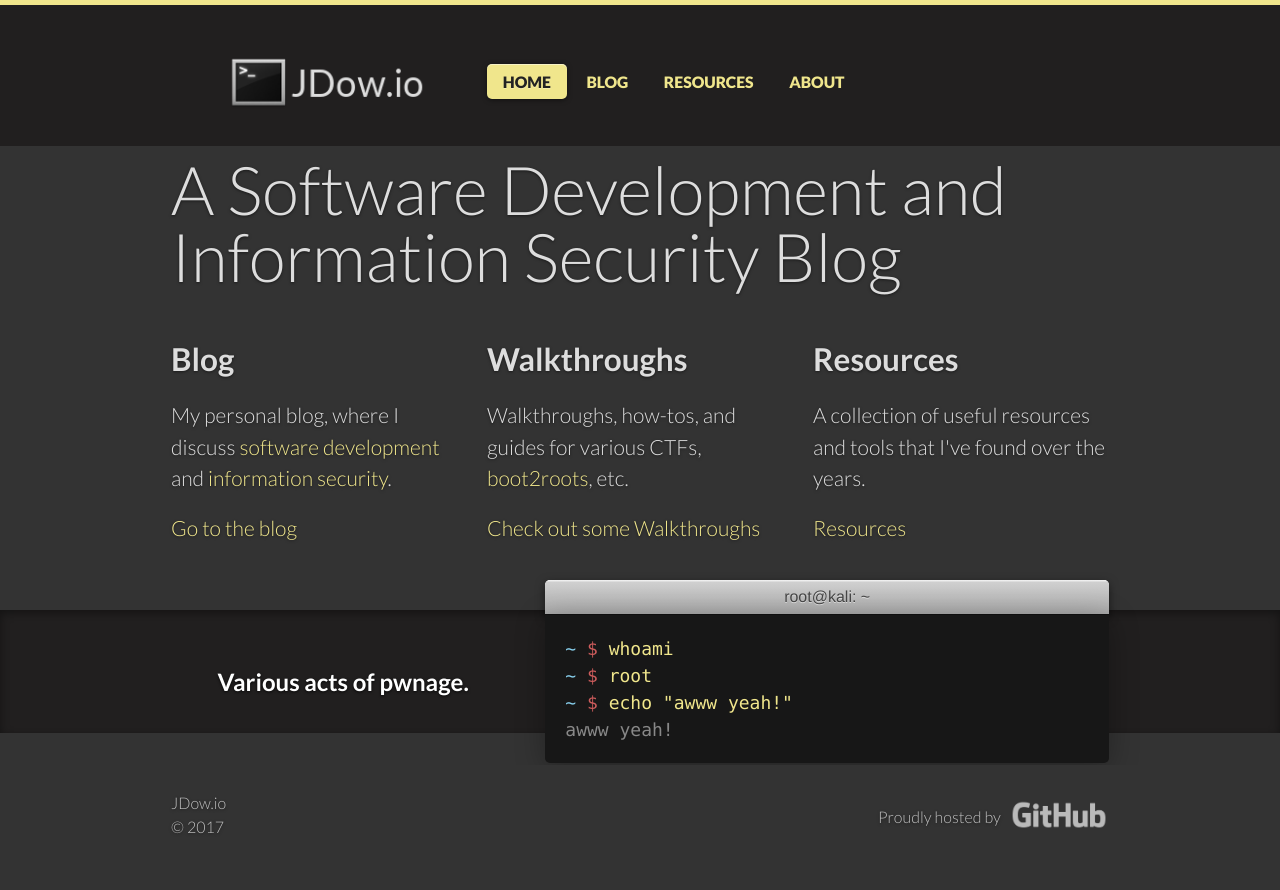
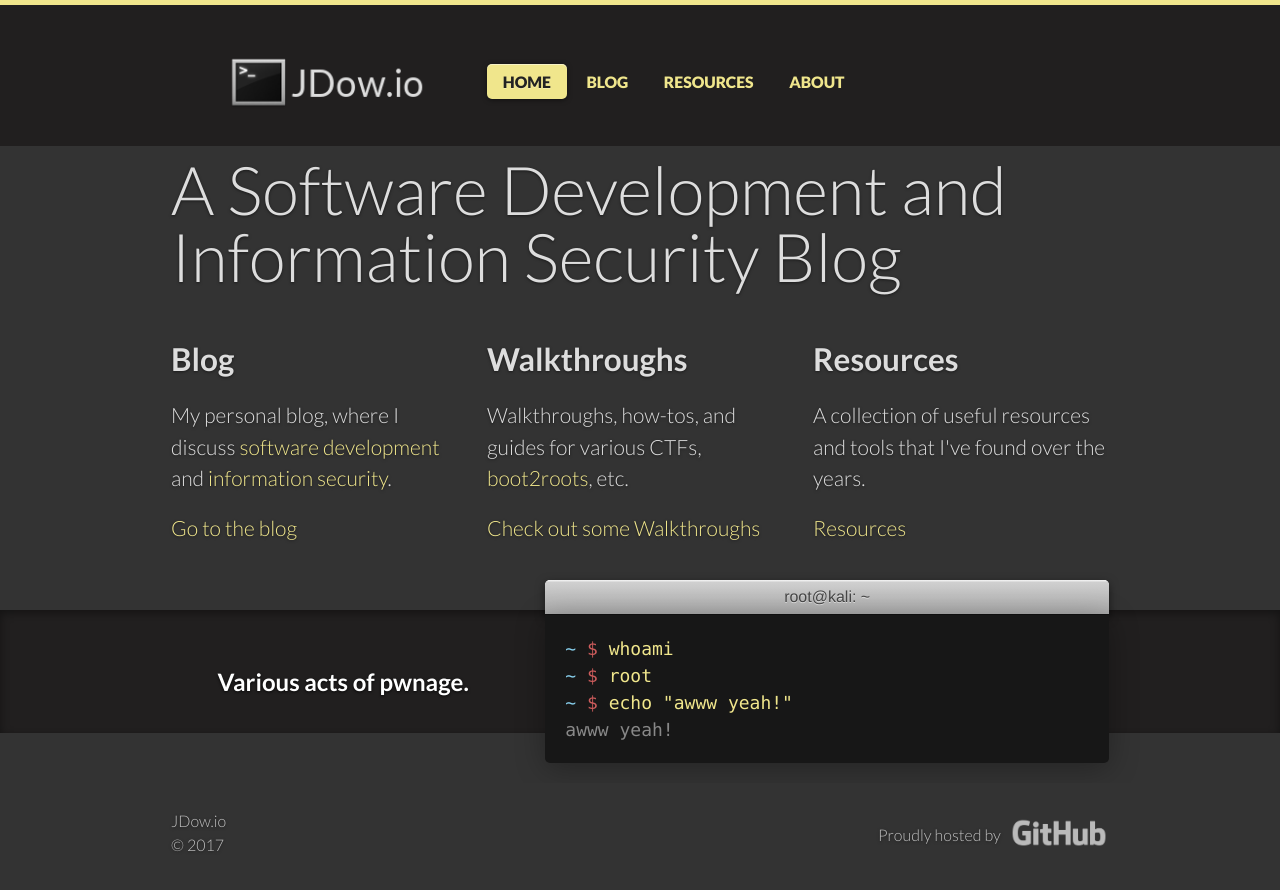
Before and after one commit to crypticterminal/dow-j.github.io, a Jekyll site: the page built from index.html, in a window 1280 px wide. Shown: the top 890 px of the page. Built offline with Jekyll 4.4.1, drawn with Linux system fonts in a browser that asks for light colours; comment, search, counter and statistics services are not loaded.

Commit message:
Update _style.scss

```diff
--- a/_sass/_style.scss
+++ b/_sass/_style.scss
@@ -259,7 +259,7 @@ footer {
 .quickstart {
   background-color: #211f1f;
   color: #fff;
-  margin: 60px 0 32px;
+  margin: 60px 0 50px;
   @include box-shadow(inset 0 3px 10px rgba(0,0,0,.4));
 
   .content { padding: 0; }
```
